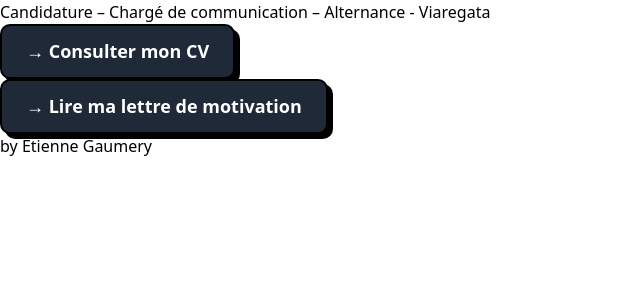
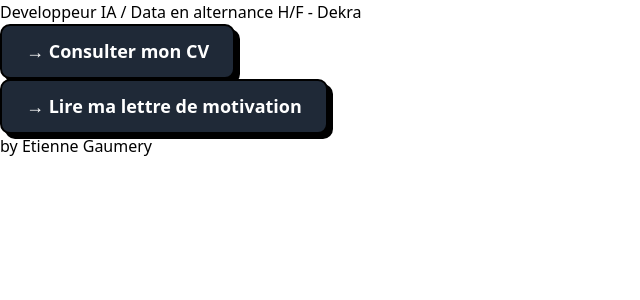
Before and after one commit to Sooruz85/myapply, a React (Vite) app: page / in a window 1280 px wide. Shown: the top 300 px of the page, without its empty margins (0-640 px from the left). Built offline with nearby package versions, Linux system fonts and the light colour scheme.

Commit message:
Update Home.jsx

```diff
--- a/src/pages/Home.jsx
+++ b/src/pages/Home.jsx
@@ -27,7 +27,7 @@ function Home() {
       <div className="relative z-10 min-h-screen flex flex-col items-center justify-center px-4">
         <div className="text-center max-w-2xl mx-auto">
           <h1 className="text-3xl md:text-4xl lg:text-5xl font-bold text-gray-900 mb-12 leading-tight drop-shadow-sm">
-            Candidature – Chargé de communication – Alternance - Viaregata
+            Developpeur IA / Data en alternance H/F - Dekra
           </h1>
 
           <div className="space-y-6">
```
